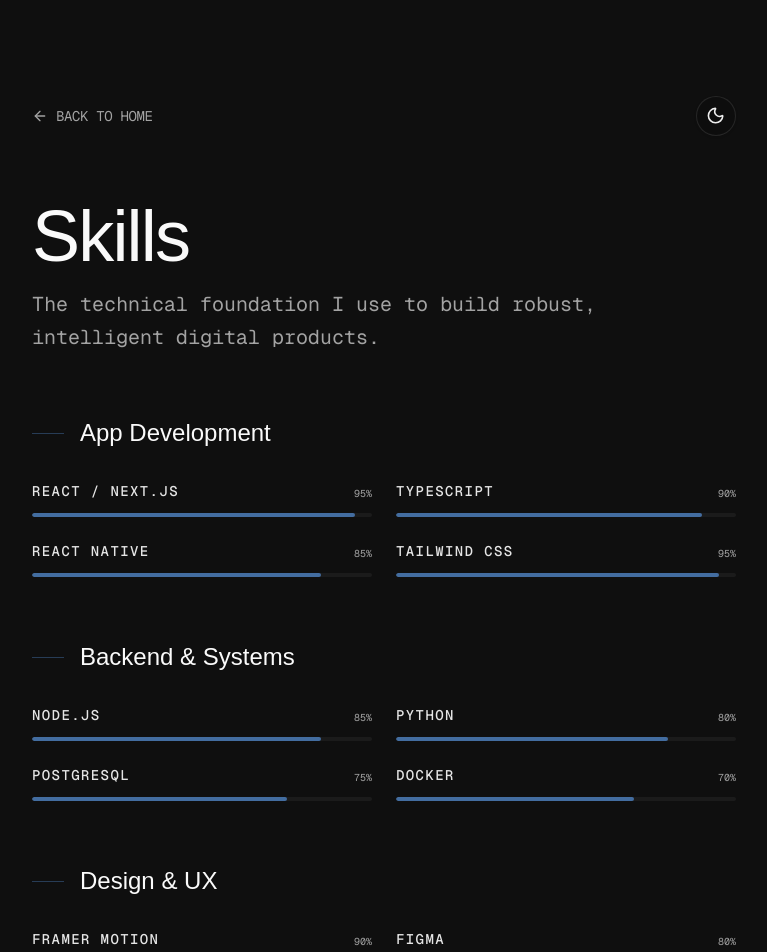
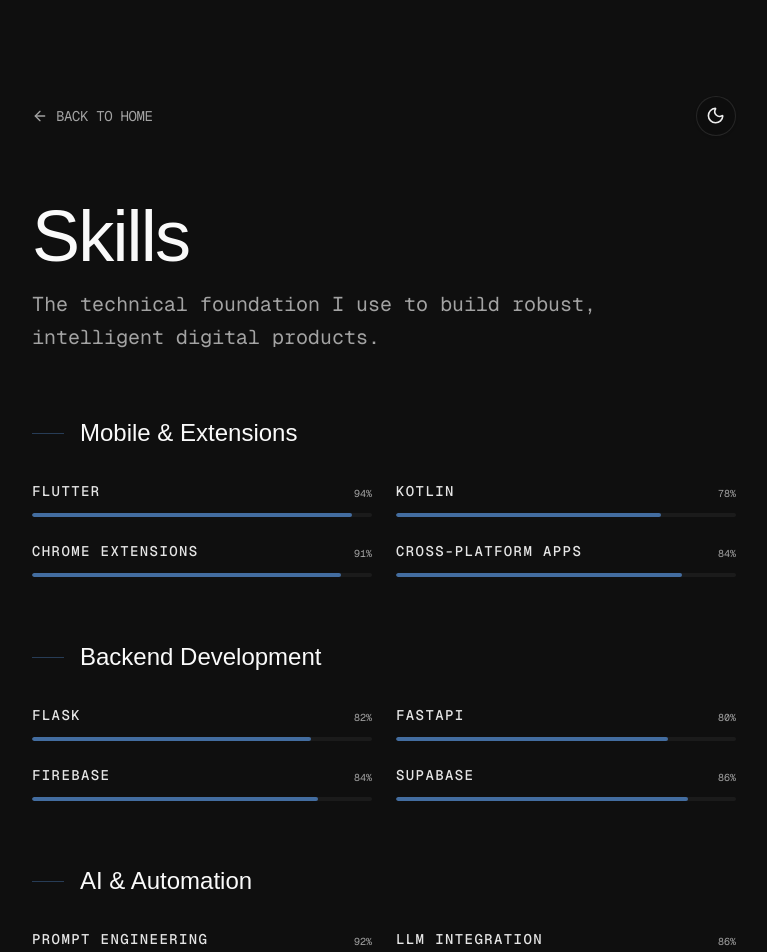
Before and after one commit to rly09/porty-a-portfolio-website, a Next.js app: page /skills in a window 1280 px wide. Shown: the top 952 px of the page, without its empty margins (256-1023 px from the left). Built offline with nearby package versions, Linux system fonts and the light colour scheme; a web font is replaced by a local one.

Commit message:
completed skills page

```diff
--- a/app/projects/page.tsx
+++ b/app/projects/page.tsx
@@ -9,24 +9,31 @@
 const projects = [
   {
     id: 1,
-    title: "AI Code Assistant",
-    description: "A context-aware intelligent programming assistant that helps developers write better code faster.",
-    tags: ["Next.js", "TypeScript", "LLMs", "Tailwind CSS"],
-    year: "2024",
+    title: "Bolo AI – AI Powered Voice Assistant & Device Automation Platform",
+    description: "Built a cross-platform voice assistant for Android using Flutter and Supabase, automating hands-free device actions (calls, alarms, WhatsApp messaging, media playback).",
+    tags: ["Flutter", "Supabase", "HiveDb", "LLMs", "Gemini API"],
+    year: "2026",
   },
   {
     id: 2,
-    title: "NeuroFinance App",
-    description: "A personal finance tracker powered by machine learning for predictive budget forecasting.",
-    tags: ["React Native", "Python", "FastAPI", "TensorFlow"],
-    year: "2023",
+    title: "CaseLens – AI Powered Legal Intelligence Platform",
+    description: "A legal intelligence platform that uses AI to analyze and predict legal outcomes.",
+    tags: ["Flutter", "FastAPI", "Linear Regression", "FAISS"],
+    year: "2026",
   },
   {
     id: 3,
-    title: "Minimal OS Framework",
-    description: "A web-based window management system mirroring desktop operating systems in the browser.",
-    tags: ["React", "Framer Motion", "Zustand"],
-    year: "2023",
+    title: "Career Verse",
+    description: "A full-stack Flutter app that provides personalized career paths by analyzing quiz responses and strengths using AI-powered recommendations.",
+    tags: ["Flutter", "Supabase"],
+    year: "2025",
+  },
+  {
+    id: 4,
+    title: "SyncMind",
+    description: "Built a Chrome extension that transfers conversations between Claude, ChatGPT, Gemini, and Perplexity with one click.",
+    tags: ["Chrome Extension", "React", "Tailwind CSS", "Plasmo Framework"],
+    year: "2026",
   }
 ];
 
--- a/app/skills/page.tsx
+++ b/app/skills/page.tsx
@@ -8,29 +8,38 @@
 
 const skillCategories = [
   {
-    title: "App Development",
+    title: "Mobile & Extensions",
     skills: [
-      { name: "React / Next.js", level: 95 },
-      { name: "TypeScript", level: 90 },
-      { name: "React Native", level: 85 },
-      { name: "Tailwind CSS", level: 95 },
+      { name: "Flutter", level: 94 },
+      { name: "Kotlin", level: 78 },
+      { name: "Chrome Extensions", level: 91 },
+      { name: "Cross-Platform Apps", level: 84 },
     ]
   },
   {
-    title: "Backend & Systems",
+    title: "Backend Development",
     skills: [
-      { name: "Node.js", level: 85 },
-      { name: "Python", level: 80 },
-      { name: "PostgreSQL", level: 75 },
-      { name: "Docker", level: 70 },
+      { name: "Flask", level: 82 },
+      { name: "FastAPI", level: 80 },
+      { name: "Firebase", level: 84 },
+      { name: "Supabase", level: 86 },
     ]
   },
   {
-    title: "Design & UX",
+    title: "AI & Automation",
     skills: [
-      { name: "Framer Motion", level: 90 },
-      { name: "Figma", level: 80 },
-      { name: "UI/UX Prototyping", level: 85 },
+      { name: "Prompt Engineering", level: 92 },
+      { name: "LLM Integration", level: 86 },
+      { name: "AI Workflow Design", level: 85 },
+      { name: "Automation Systems", level: 82 },
+    ]
+  },
+  {
+    title: "Programming & Problem Solving",
+    skills: [
+      { name: "C++", level: 84 },
+      { name: "DSA", level: 80 },
+      { name: "System Design Thinking", level: 78 },
     ]
   }
 ];
```
